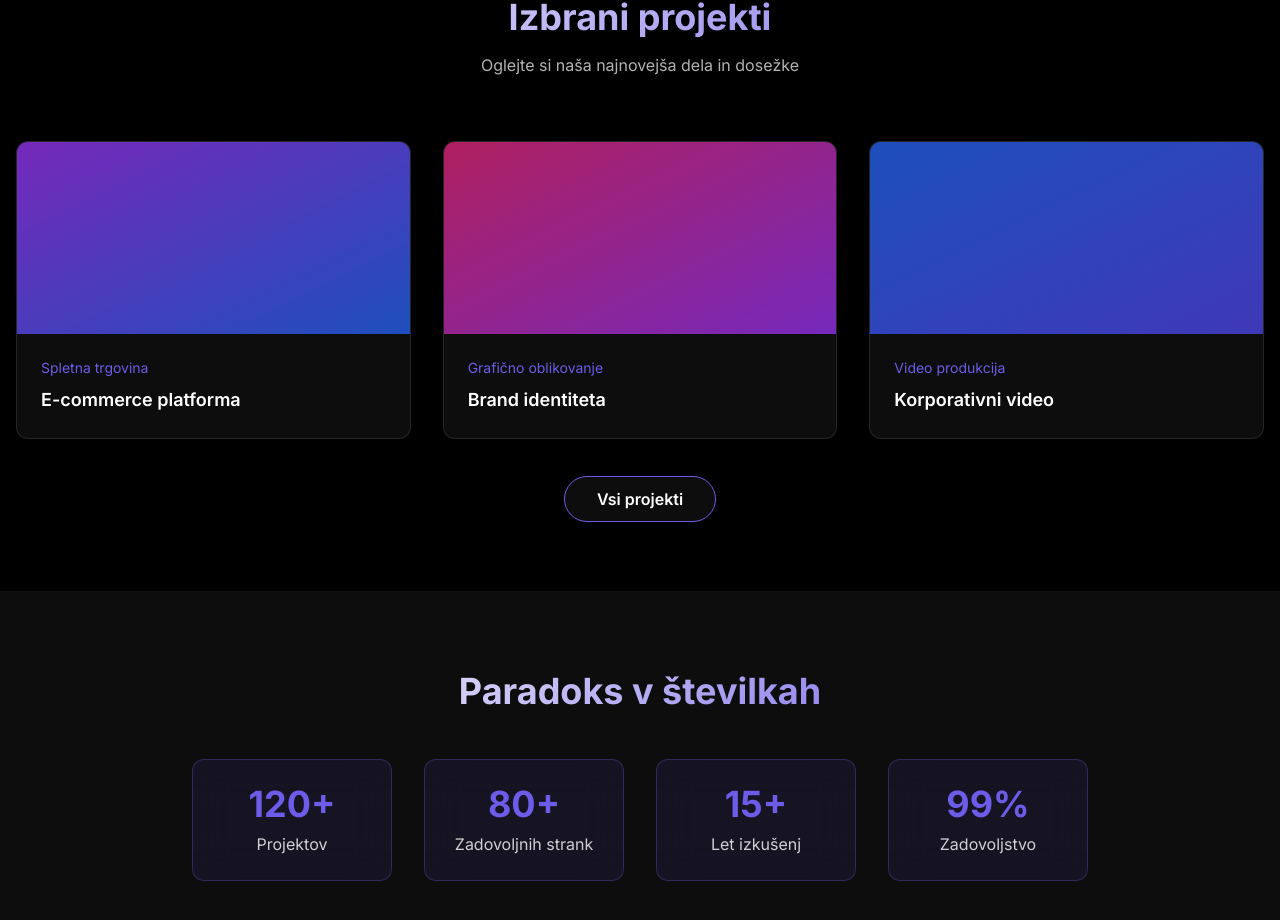
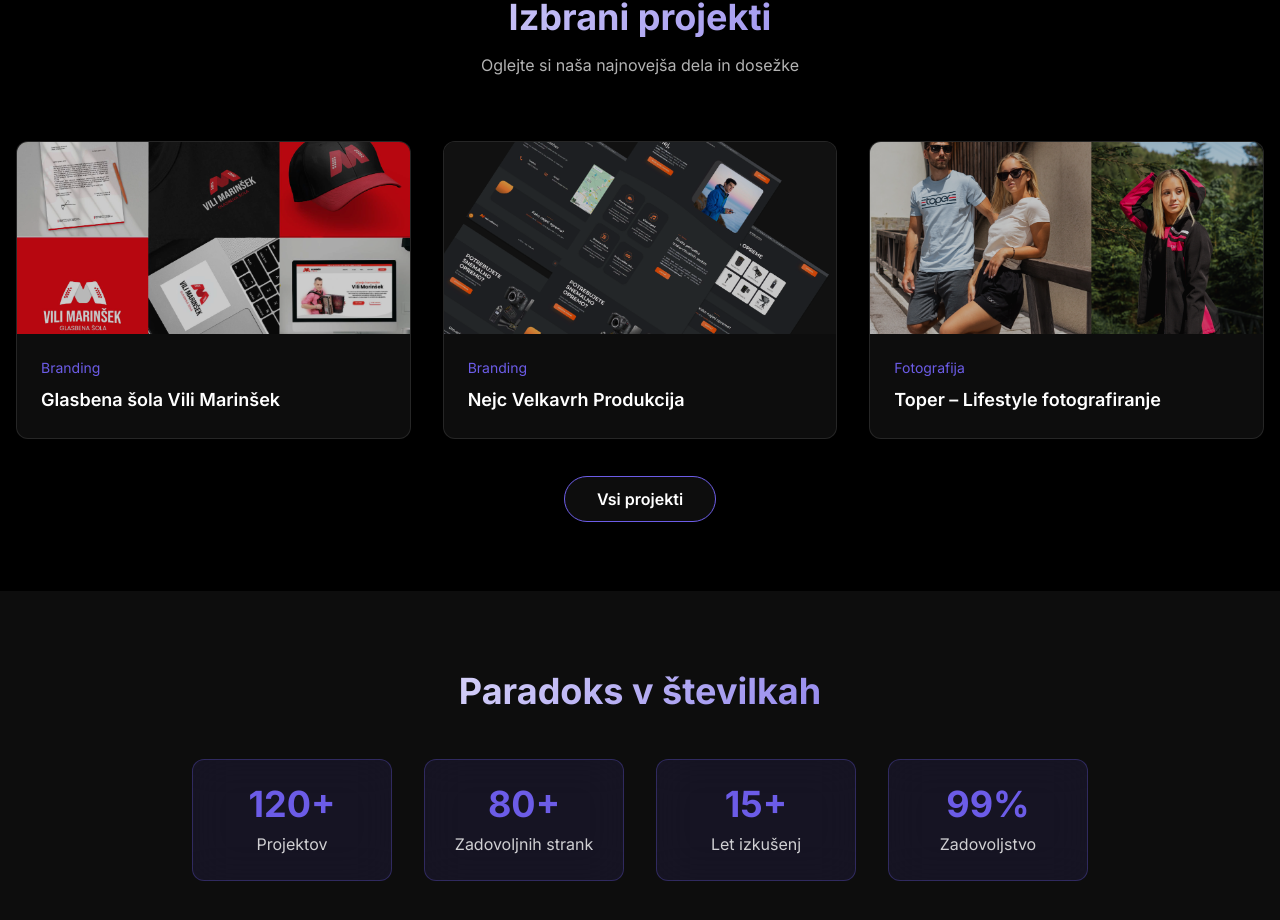
Before and after one commit to paradokssi/paradox-flux-web, a React (Vite) app: page / in a window 1280 px wide. Shown: the part 2111-3031 px from the top of the page. Built offline with nearby package versions, Linux system fonts and the light colour scheme.

Commit message:
Update projects on the home page
Sync projects on the home page with the projects in the projects subpage.

```diff
--- a/src/pages/Index.tsx
+++ b/src/pages/Index.tsx
@@ -1,3 +1,4 @@
+
 import { useState, useEffect } from 'react';
 import { Link } from 'react-router-dom';
 import Navigation from '../components/Navigation';
@@ -64,19 +65,23 @@ const Index = () => {
     title: 'Poslovno svetovanje',
     desc: 'Digitalna preobrazba'
   }];
-  const projects = [{
-    title: 'E-commerce platforma',
-    category: 'Spletna trgovina',
-    color: 'from-purple-600 to-blue-600'
-  }, {
-    title: 'Brand identiteta',
-    category: 'Grafično oblikovanje',
-    color: 'from-pink-600 to-purple-600'
-  }, {
-    title: 'Korporativni video',
-    category: 'Video produkcija',
-    color: 'from-blue-600 to-indigo-600'
-  }];
+  const projects = [
+    {
+      title: 'Glasbena šola Vili Marinšek',
+      category: 'Branding',
+      image: '/lovable-uploads/7627c78b-2a3b-4e3f-8877-d423e70877fa.png'
+    },
+    {
+      title: 'Nejc Velkavrh Produkcija',
+      category: 'Branding',
+      image: '/lovable-uploads/02f212e9-aecc-4bd4-8277-3f142561eccc.png'
+    },
+    {
+      title: 'Toper – Lifestyle fotografiranje',
+      category: 'Fotografija',
+      image: '/lovable-uploads/c4ce2d6e-50c2-4fab-a65e-487f54529cb6.png'
+    }
+  ];
   return <div className="min-h-screen bg-black relative overflow-hidden">
       <Navigation />
 
@@ -197,7 +202,12 @@ const Index = () => {
 
           <div className="grid grid-cols-1 md:grid-cols-3 gap-8">
             {projects.map((project, index) => <div key={project.title} className="glass rounded-xl overflow-hidden group hover:glow-purple transition-all duration-500 hover:scale-105">
-                <div className={`h-48 bg-gradient-to-br ${project.color} relative`}>
+                <div className="h-48 relative overflow-hidden">
+                  <img
+                    src={project.image}
+                    alt={project.title}
+                    className="w-full h-full object-cover group-hover:scale-110 transition-transform duration-500"
+                  />
                   <div className="absolute inset-0 bg-black/20 group-hover:bg-black/10 transition-colors"></div>
                 </div>
                 <div className="p-6">
```
